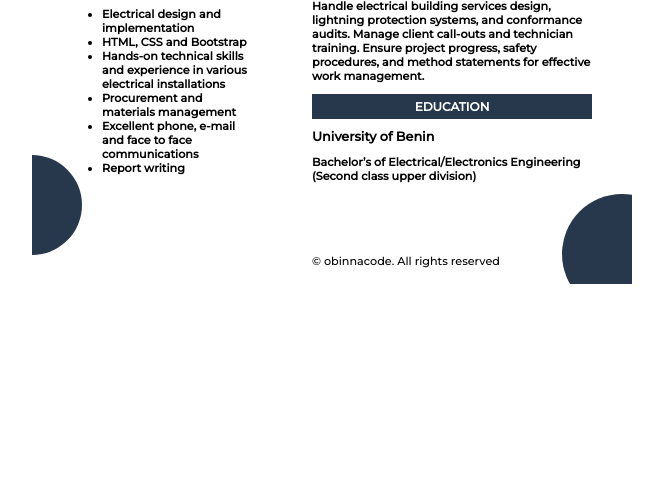
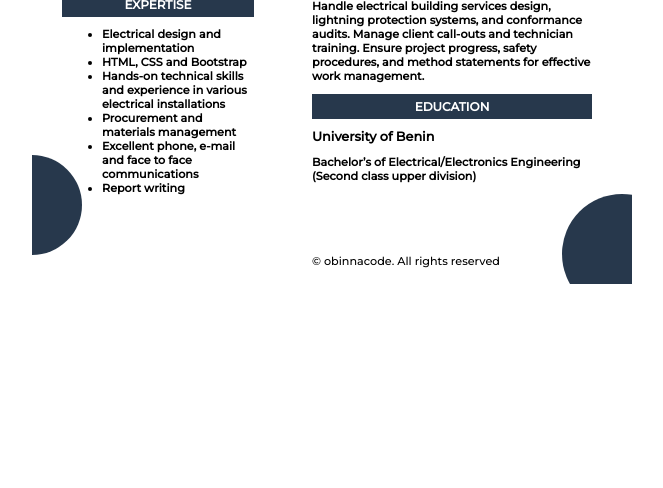
Before and after one commit to Obinnacode/Resume, a plain HTML site: page index.html in a window 1280 px wide. Shown: the part 516-1004 px from the top of the page, without its empty margins (76-739 px from the left). Drawn offline with Linux system fonts and the light colour scheme.

Commit message:
Update style.css

```diff
--- a/style.css
+++ b/style.css
@@ -106,7 +106,7 @@ body {
 .svg {
     position: relative;
     left: 30px;
-    top: 240px;
+    top: 260px;
 
 }
 
```
